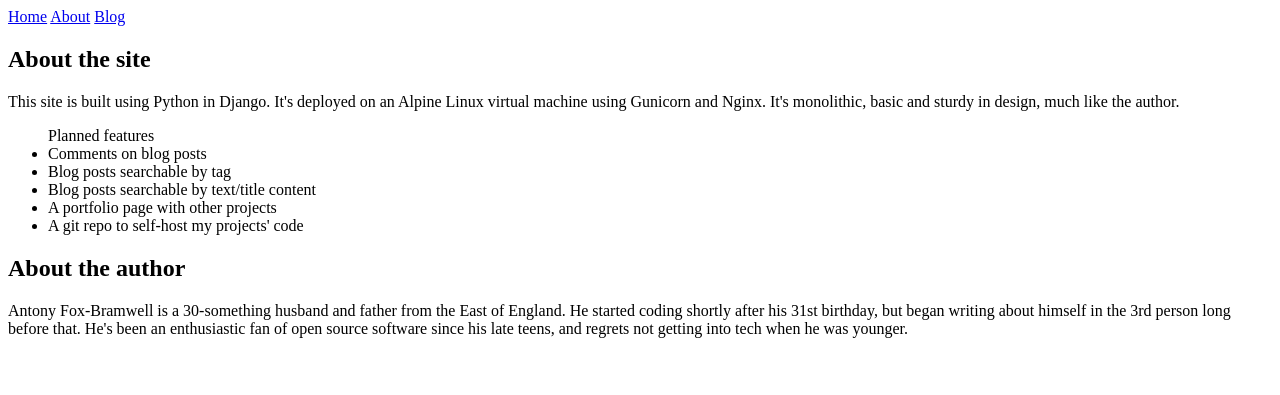
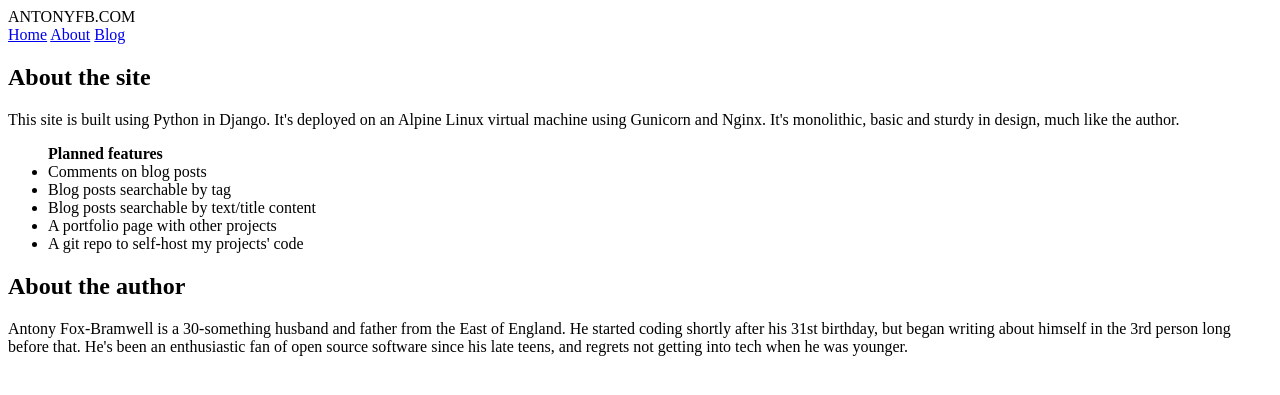
Before and after one commit to afoxbr/antonyfbcom, a Django app: page /about/ in a window 1280 px wide. Shown: the top 395 px of the page. Run offline with Django 4.2, Linux system fonts and the light colour scheme.

Commit message:
fill in html templates

```diff
--- a/blog/templates/blog/about.html
+++ b/blog/templates/blog/about.html
@@ -10,7 +10,7 @@
         Linux virtual machine using Gunicorn and Nginx. It's monolithic, basic and
         sturdy in design, much like the author.</p>
     <ul>
-        Planned features
+        <b>Planned features</b>
     <li>Comments on blog posts</li>
     <li>Blog posts searchable by tag</li>
     <li>Blog posts searchable by text/title content</li>
--- a/blog/templates/blog/base.html
+++ b/blog/templates/blog/base.html
@@ -5,12 +5,15 @@
 	    <meta name="viewport" content="width=device-width, initial-scale=1.0">
 	    <title>{% block title %}{% endblock title %}</title>
     </head>
+    <body>
+    <header>ANTONYFB.COM</header>
     <nav>
         <a href="{% url 'blog:home' %}">Home</a>
         <a href="{% url 'blog:about' %}">About</a>
         <a href="{% url 'blog:blog' %}">Blog</a>
     </nav>
-    <body>
-	    {% block content %}{% endblock content %}
+	{% block content %}{% endblock content %}
+    <footer>
+    </footer>
     </body>
 </html>
--- a/blog/templates/blog/index.html
+++ b/blog/templates/blog/index.html
@@ -13,5 +13,6 @@
         of the site itself.</p>
     <p>Take a look around, let me know what you think. You can find me on
         <a href="https://fosstodon.org/@afb">Mastodon</a> or drop me an email at
-        antonyrbramwell@gmail.com.</p>
+        antonyrbramwell@gmail.com and you can find my code at
+        <a href="https://github.com/afoxbr">github</a>.</p>
 {% endblock content %}
```
Also changed, not shown: blog/static/blog/style.css (added).
